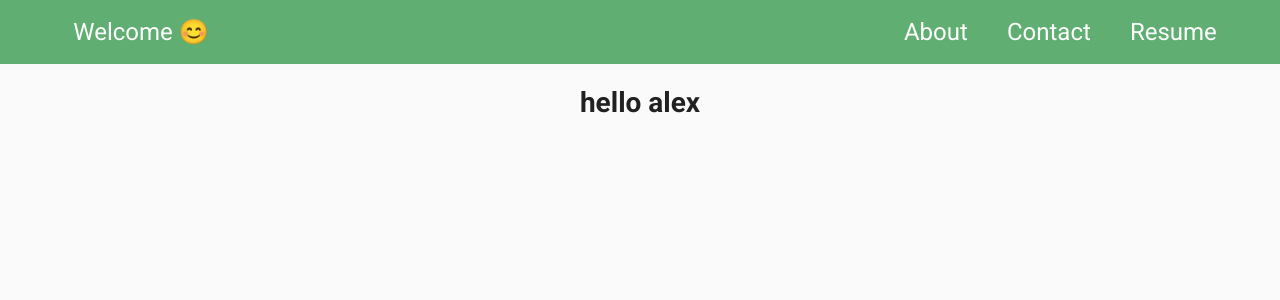
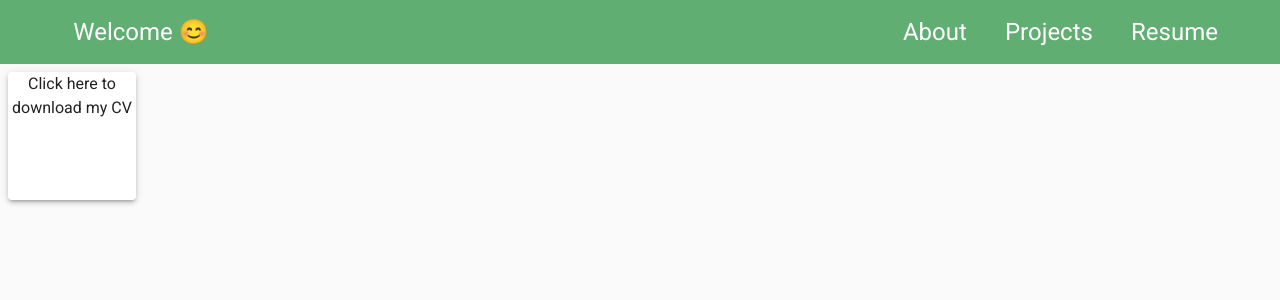
Before and after one commit to alex-alina/personal-page, a React (Create React App) app: page /resume in a window 1280 px wide. Shown: the top 300 px of the page. Built offline with nearby package versions, Linux system fonts and the light colour scheme.

Commit message:
Finished functional navigation

```diff
--- a/src/App.js
+++ b/src/App.js
@@ -1,12 +1,18 @@
 import React from 'react';
 import './App.css';
 import NavBar from './components/Navigation/NavBar';
+import AboutSection from './components/AboutSection/AboutSection';
+import Projects from './components/Projects/Projects';
+import ResumeSection from './components/ResumeSection/ResumeSection';
+import { Route } from 'react-router-dom';
 
 function App() {
   return (
     <div className="App">
       <NavBar />
-      <h1>hello alex</h1>
+      <Route exact path='/' component={Projects} />
+      <Route exact path='/about' component={AboutSection} />
+      <Route exact path='/resume' component={ResumeSection} />
     </div>
   );
 }
--- /dev/null
+++ b/src/components/AboutSection/AboutSection.js
@@ -0,0 +1,29 @@
+import React from 'react';
+import { makeStyles } from '@material-ui/core/styles';
+import Paper from '@material-ui/core/Paper';
+import { Typography } from '@material-ui/core';
+
+const useStyles = makeStyles(theme => ({
+  root: {
+    display: 'flex',
+    flexWrap: 'wrap',
+    '& > *': {
+      margin: theme.spacing(1),
+      width: theme.spacing(16),
+      height: theme.spacing(16),
+    },
+  },
+}));
+
+export default function AboutSection() {
+  const classes = useStyles();
+
+  return (
+    <div className={classes.root}>
+      <Paper elevation={0}>
+        <Typography>I like origami</Typography>
+      </Paper>
+
+    </div>
+  );
+}
--- a/src/components/Navigation/NavBar.js
+++ b/src/components/Navigation/NavBar.js
@@ -1,5 +1,6 @@
 import React from 'react';
 import { Link } from 'react-router-dom';
+import menuContent from '../../utils/menuContent';
 import { makeStyles } from '@material-ui/core/styles';
 import AppBar from '@material-ui/core/AppBar';
 import Toolbar from '@material-ui/core/Toolbar';
@@ -50,7 +51,7 @@ export default function NavBar() {
 
   return (
     <div className={classes.root}>
-      <AppBar position="static" backgroundColor="primary" >
+      <AppBar position="static" backgroundcolor="primary" >
         <Toolbar className={classes.toolBar}>
         <Typography
           className={classes.logo}
@@ -67,15 +68,15 @@ export default function NavBar() {
 
         <Hidden only={['xs', 'sm', 'md']}>
           <ul className={classes.navList}>
-            {['About', 'Contact', 'Resume'].map((text) => (
-              <li key={text} className={classes.navLi}>
-                <Link className={classes.navLink}>
+            {menuContent.map((item, index) => (
+              <li key={index} className={classes.navLi}>
+                <Link to={item.route} className={classes.navLink}>
                   <Typography
                     className={classes.navLinkFont}
                     variant="h5"
                     noWrap
                   >
-                    {text}
+                    {item.text}
                   </Typography>
                 </Link>
               </li>
--- a/src/components/Navigation/SideMenu.js
+++ b/src/components/Navigation/SideMenu.js
@@ -1,5 +1,6 @@
 import React from 'react';
 import { Link } from 'react-router-dom';
+import menuContent from '../../utils/menuContent';
 import { makeStyles } from '@material-ui/core/styles';
 import Menu from '@material-ui/core/Menu';
 import MenuItem from '@material-ui/core/MenuItem';
@@ -66,18 +67,19 @@ export default function SideMenu() {
         onClose={handleClose}
         className={classes.menu}
       >
-        {['About', 'Contact', 'Resume'].map((text) => (
+        {menuContent.map((item, index) => (
           <MenuItem
             onClick={handleClose}
             className={classes.menuItem}
+            key={index}
           >
-          <Link className={classes.navLink}>
+          <Link to={item.route} className={classes.navLink}>
             <Typography
               className={classes.navLinkFont}
               variant="h6"
               noWrap
             >
-              {text}
+              {item.text}
             </Typography>
           </Link>
         </MenuItem>
--- /dev/null
+++ b/src/components/Projects/Projects.js
@@ -0,0 +1,29 @@
+import React from 'react';
+import { makeStyles } from '@material-ui/core/styles';
+import Paper from '@material-ui/core/Paper';
+import { Typography } from '@material-ui/core';
+
+const useStyles = makeStyles(theme => ({
+  root: {
+    display: 'flex',
+    flexWrap: 'wrap',
+    '& > *': {
+      margin: theme.spacing(1),
+      width: theme.spacing(16),
+      height: theme.spacing(16),
+    },
+  },
+}));
+
+export default function Projects() {
+  const classes = useStyles();
+
+  return (
+    <div className={classes.root}>
+      <Paper elevation={0}>
+        <Typography>Some sample projects</Typography>
+      </Paper>
+
+    </div>
+  );
+}
--- /dev/null
+++ b/src/components/ResumeSection/ResumeSection.js
@@ -0,0 +1,28 @@
+import React from 'react';
+import { makeStyles } from '@material-ui/core/styles';
+import Paper from '@material-ui/core/Paper';
+import { Typography } from '@material-ui/core';
+
+const useStyles = makeStyles(theme => ({
+  root: {
+    display: 'flex',
+    flexWrap: 'wrap',
+    '& > *': {
+      margin: theme.spacing(1),
+      width: theme.spacing(16),
+      height: theme.spacing(16),
+    },
+  },
+}));
+
+export default function ResumeSection() {
+  const classes = useStyles();
+
+  return (
+    <div className={classes.root}>
+      <Paper elevation={3}>
+        <Typography>Click here to download my CV</Typography>
+      </Paper>
+    </div>
+  );
+}
--- /dev/null
+++ b/src/utils/menuContent.js
@@ -0,0 +1,16 @@
+const menuContent = [
+  {
+    text: 'About',
+    route: '/about',
+  },
+  {
+    text: 'Projects',
+    route: '/',
+  },
+  {
+    text: 'Resume',
+    route: '/resume',
+  }
+];
+
+export default menuContent;
```
